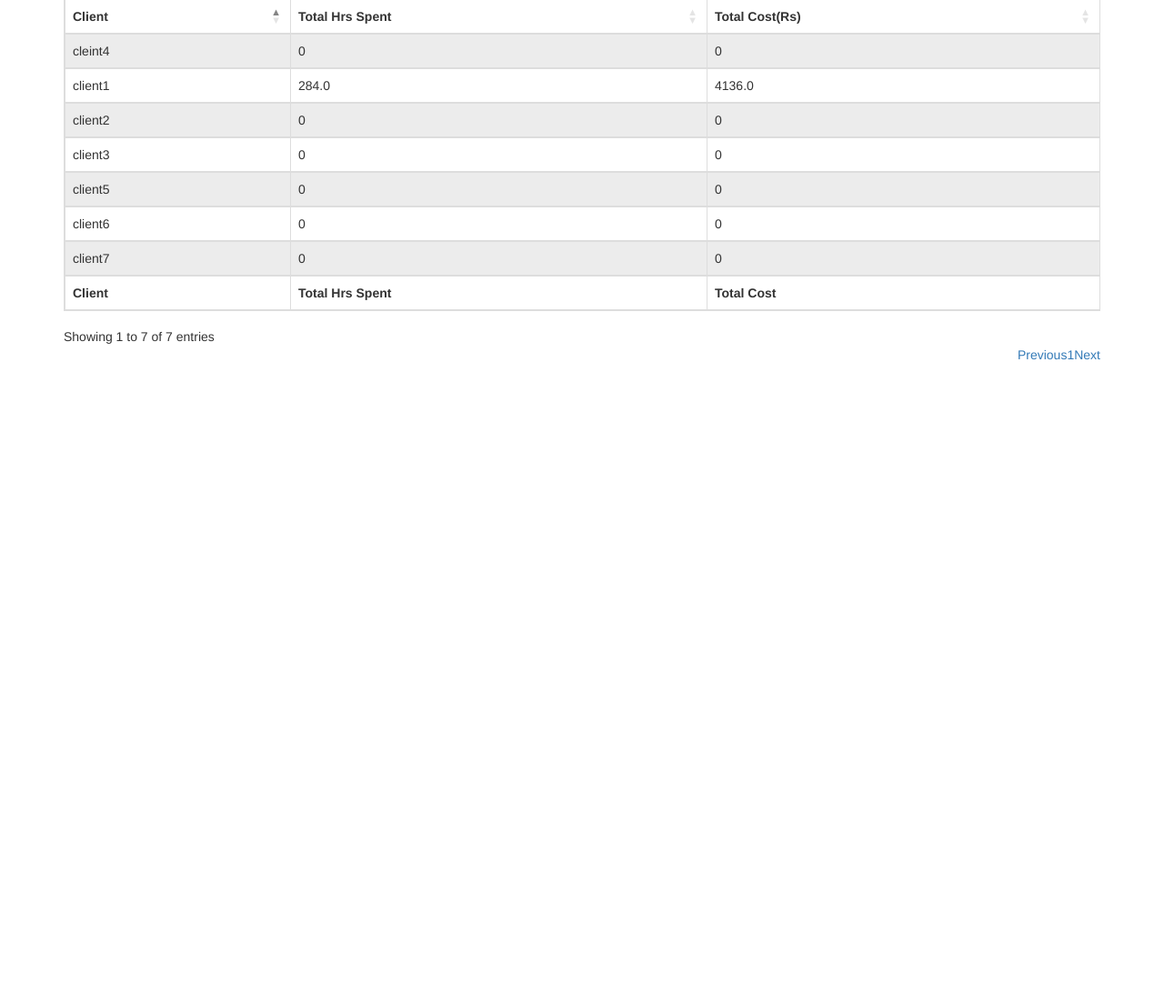
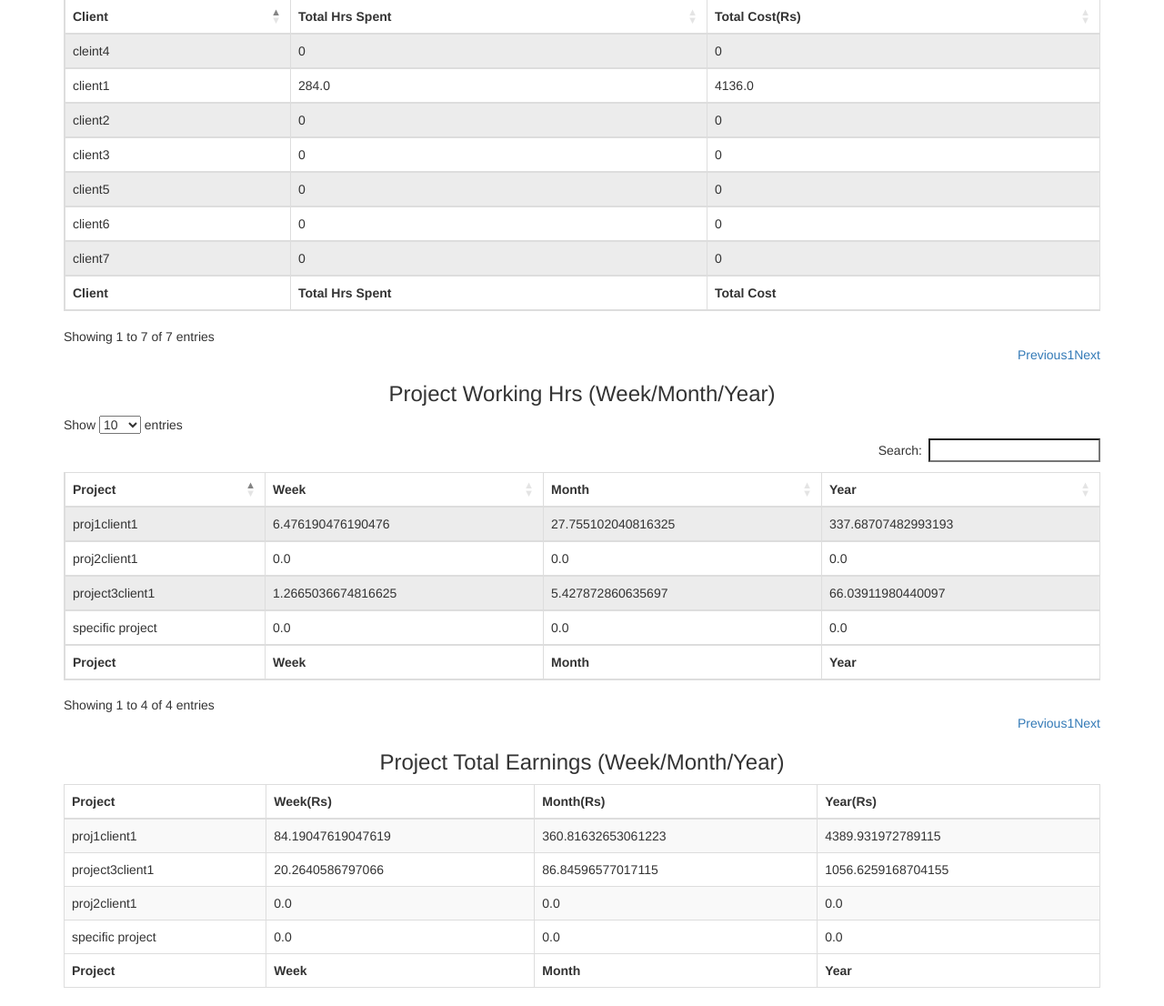
Before and after one commit to Ramesh7128/Accounter, a Django app: page /reports/ in a window 1280 px wide. Shown: the part 664-1770 px from the top of the page at 91% size. Before the commit the page ends 1060 px from the top, so only its background shows below. Run offline with Django 3.2, Linux system fonts and the light colour scheme; a user stored in the database is signed in; data comes from the database, SQL or seed files in the repository; both versions use the stored data as it was after the commit; parts of the project's set-up code (start-up, migrations or seed data) failed here and were passed over; some libraries are stand-ins or nearby versions.

Commit message:
added total earnings summary

```diff
--- a/accountingapp/templates/accountingapp/base.html
+++ b/accountingapp/templates/accountingapp/base.html
@@ -85,6 +85,7 @@ welcome {{ user.username }}
 $(document).ready(function() {
     $('#project').DataTable();
     $('#client').DataTable();
+    $('#projecthrs').DataTable();
 } );
 </script>
 </body>
--- a/accountingapp/templates/accountingapp/summary_reports.html
+++ b/accountingapp/templates/accountingapp/summary_reports.html
@@ -64,7 +64,74 @@
             {% endif %}
         </tbody>
     </table>
+
+
+    <div class="text-center"><h3>Project Working Hrs (Week/Month/Year)</h3></div>
+    <table id="projecthrs" class="table table-striped table-bordered" cellspacing="0" width="100%">
+        <thead>
+            <tr>
+                <th>Project</th>
+                <th>Week</th>
+                <th>Month</th>
+                <th>Year</th>
+            </tr>
+        </thead>
+        <tfoot>
+            <tr>
+                <th>Project</th>
+                <th>Week</th>
+                <th>Month</th>
+                <th>Year</th>
+            </tr>
+        </tfoot>
+        <tbody>
+            {% if projects %}
+            {% for proj in projects %}
+            <tr>
+                <td>{{proj.projectName}}</td>
+                <td>{{proj.id|project_workinghrs_week}}</td>
+                <td>{{proj.id|project_workinghrs_month}}</td>
+                <td>{{proj.id|project_workinghrs_year}}</td>
+            </tr>
+            {% endfor %}
+            {% endif %}
+        </tbody>
+    </table>
+
+
+    <div class="text-center"><h3>Project Total Earnings (Week/Month/Year)</h3></div>
+    <table id="projecthrs" class="table table-striped table-bordered" cellspacing="0" width="100%">
+        <thead>
+            <tr>
+                <th>Project</th>
+                <th>Week(Rs)</th>
+                <th>Month(Rs)</th>
+                <th>Year(Rs)</th>
+            </tr>
+        </thead>
+        <tfoot>
+            <tr>
+                <th>Project</th>
+                <th>Week</th>
+                <th>Month</th>
+                <th>Year</th>
+            </tr>
+        </tfoot>
+        <tbody>
+            {% if projects %}
+            {% for proj in projects %}
+            <tr>
+                <td>{{proj.projectName}}</td>
+                <td>{{proj.id|project_earnings_week}}</td>
+                <td>{{proj.id|project_earnings_month}}</td>
+                <td>{{proj.id|project_earnings_year}}</td>
+            </tr>
+            {% endfor %}
+            {% endif %}
+        </tbody>
+    </table>
     </div>
 
 
+
 {% endblock %}
--- a/accountingapp/templatetags/custom_tags.py
+++ b/accountingapp/templatetags/custom_tags.py
@@ -1,7 +1,8 @@
 from django.template import Library
 from django.contrib.auth.models import User
 from accountingapp.models import *
-
+from datetime import timedelta
+from datetime import date
 register = Library()
 
 
@@ -57,6 +58,94 @@ def client_total_cost(clientId):
 	except:
 		return 0
 
+@register.filter
+def project_workinghrs_week(projectId):
+	try:
+		project = Project.objects.get(id=projectId)
+		no_days_elapsed = date.today()-project.projectStartDate
+		days = no_days_elapsed.days
+		if (days < 0):
+			return "NA"
+		total_hours = float(project_total_hours(project.id))
+		hrs_per_week = (7.0/days) * (total_hours)
+		return hrs_per_week
+	except:
+		return "NA"
 
-# def client_total_cost_per_week(clientId):
-# 	try:
+
+@register.filter
+def project_workinghrs_month(projectId):
+
+	try:
+		project = Project.objects.get(id=projectId)
+		no_days_elapsed = date.today()-project.projectStartDate
+		days = no_days_elapsed.days
+		if (days < 0):
+			return "NA"
+		total_hours = float(project_total_hours(project.id))
+		hrs_per_month = (30.0/days) * (total_hours)
+		return hrs_per_month
+	except:
+		return "NA"
+
+@register.filter
+def project_workinghrs_year(projectId):
+
+	try:
+		project = Project.objects.get(id=projectId)
+		no_days_elapsed = date.today()-project.projectStartDate
+		days = no_days_elapsed.days
+		if (days < 0):
+			return "NA"
+		total_hours = float(project_total_hours(project.id))
+		hrs_per_year = (365.0/days) * (total_hours)
+		return hrs_per_year
+	except:
+		return "NA"
+
+
+@register.filter
+def project_earnings_week(projectId):
+
+	try:
+		project = Project.objects.get(id=projectId)
+		no_days_elapsed = date.today()-project.projectStartDate
+		days = no_days_elapsed.days
+		if (days < 0):
+			return "NA"
+		total_earnings = float(project_total_cost(project.id))
+		earnings_per_week = (7.0/days) * (total_earnings)
+		return earnings_per_week
+	except:
+		return "NA"
+
+@register.filter
+def project_earnings_month(projectId):
+
+	try:
+		project = Project.objects.get(id=projectId)
+		no_days_elapsed = date.today()-project.projectStartDate
+		days = no_days_elapsed.days
+		if (days < 0):
+			return "NA"
+		total_earnings = float(project_total_cost(project.id))
+		earnings_per_month = (30.0/days) * (total_earnings)
+		return earnings_per_month
+	except:
+		return "NA"
+
+
+@register.filter
+def project_earnings_year(projectId):
+
+	try:
+		project = Project.objects.get(id=projectId)
+		no_days_elapsed = date.today()-project.projectStartDate
+		days = no_days_elapsed.days
+		if (days < 0):
+			return "NA"
+		total_earnings = float(project_total_cost(project.id))
+		earnings_per_year = (365.0/days) * (total_earnings)
+		return earnings_per_year
+	except:
+		return "NA"
--- a/accountingapp/views.py
+++ b/accountingapp/views.py
@@ -10,6 +10,10 @@ from django.core.urlresolvers import reverse
 from django.views.generic import View
 from django.http import Http404
 from accountingapp.models import *
+from datetime import timedelta
+from datetime import date
+
+
 
 @csrf_protect
 def register_page(request):
@@ -169,6 +173,7 @@ class AddProjectTime(View):
 		return HttpResponseRedirect('/project/timelist/'+ str(projectId) + '/')
 
 
+
 class Reports(View):
 
 	def get(self, request, *args, **kwargs):
```
Also changed, not shown: db.sqlite3.
